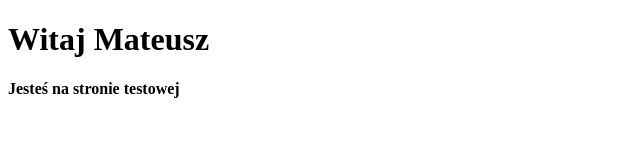
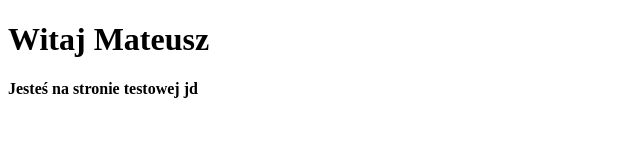
Before and after one commit to Luigisapdochrono/pw-spi, a plain HTML site: page index.html in a window 1280 px wide. Shown: the full height of the page, 0-640 px from the left. Drawn offline with Linux system fonts and the light colour scheme.

Commit message:
Update index.html

```diff
--- a/index.html
+++ b/index.html
@@ -9,6 +9,7 @@
     <header>
         <h1>Witaj Mateusz</h1>
         <b>Jesteś na stronie testowej</b>
+        <b>jd</b>
     </header>
 </body>
 </html>
```
